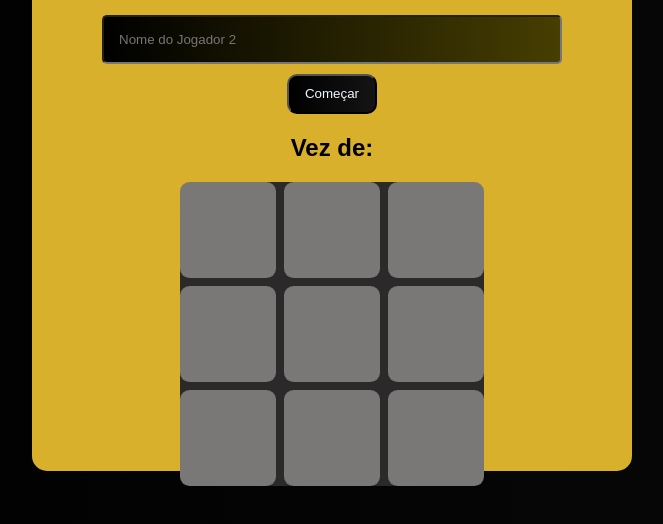
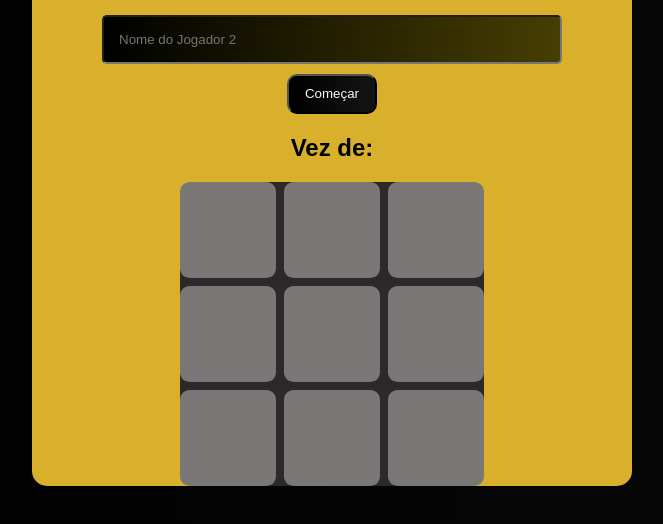
Before and after one commit to heronts97/Portifolio, a website: page link3/jogo-da-velha/index.html in a window 1280 px wide. Shown: the part 270-794 px from the top of the page, without its empty margins (308-971 px from the left). Drawn offline with Linux system fonts and the light colour scheme.

Commit message:
ajuste-3

```diff
--- a/link3/jogo-da-velha/style.css
+++ b/link3/jogo-da-velha/style.css
@@ -99,3 +99,15 @@ main{
         margin: 0px;
     }
 }
+
+@media (max-width: 1440px){
+    main{
+        margin: 10px;
+        background-color: rgb(216, 176, 43);
+        height: 100%;
+        width: 600px;
+        border-radius: 15px;
+        margin-left: auto;
+        margin-right: auto;
+    }
+}
```
